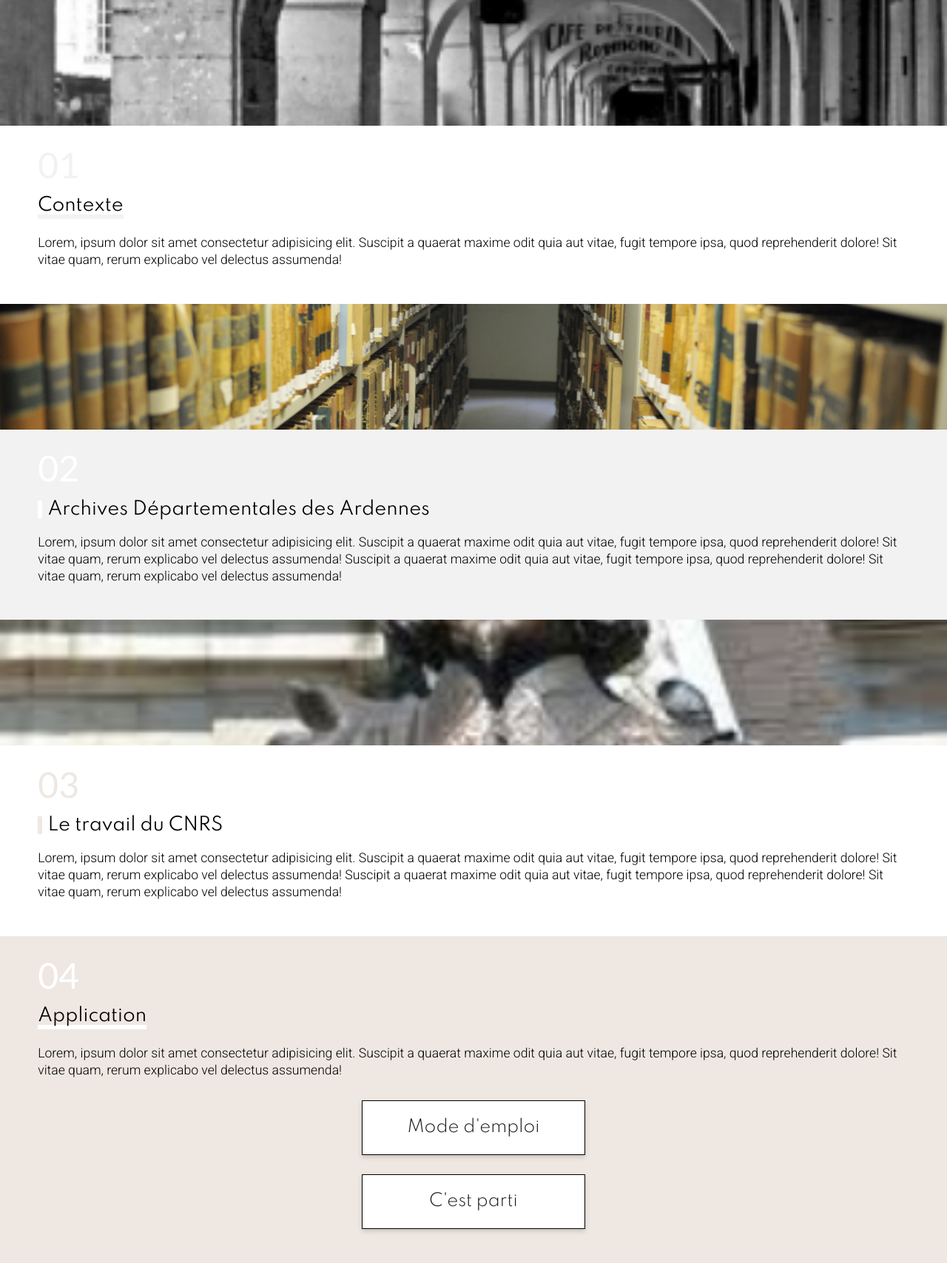
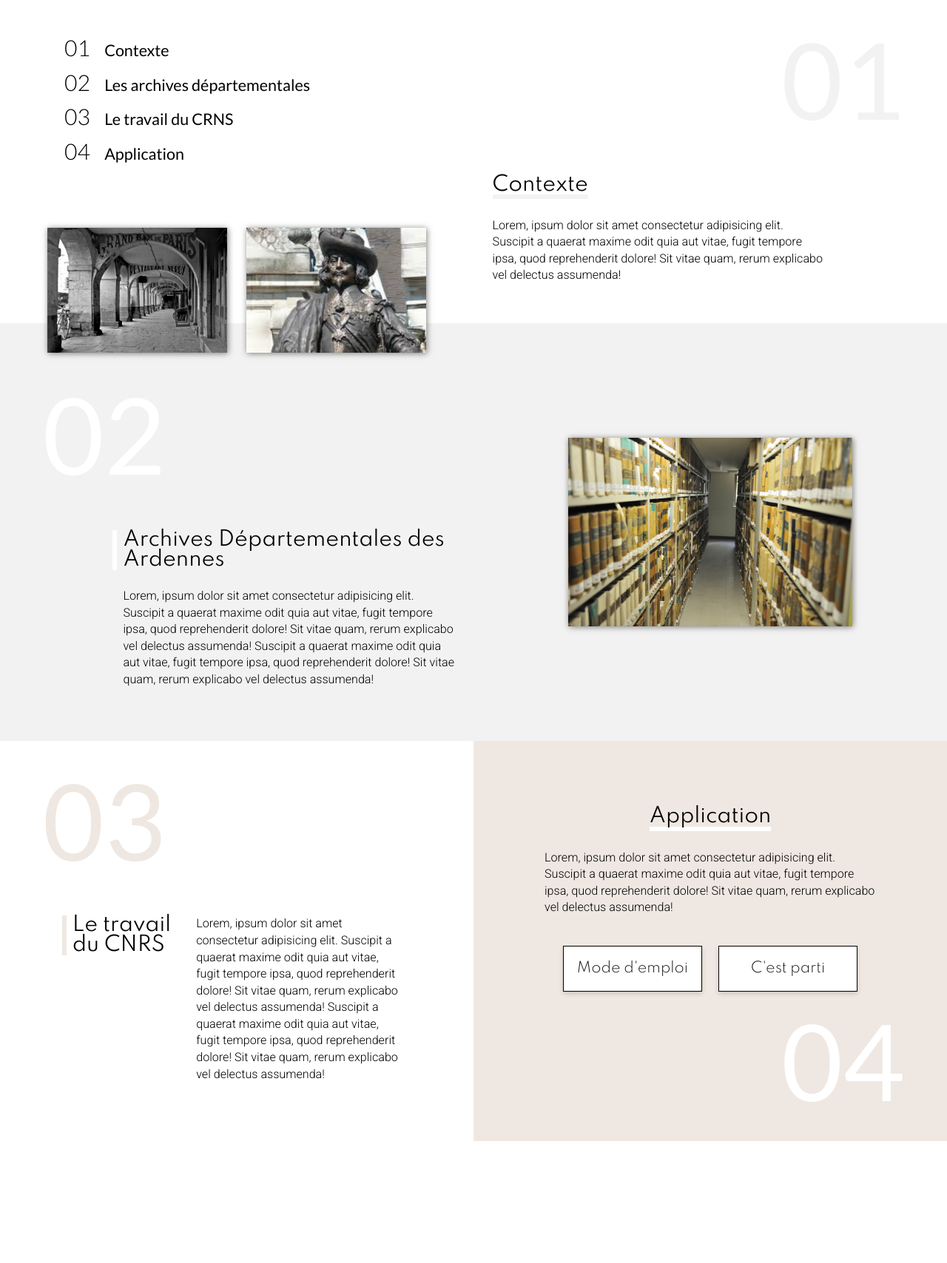
Before and after one commit to Grognard-dev/projethistorique, a PHP site: page / in a window 1280 px wide. Shown: the whole page at 74% size. After the commit the page ends 1543 px from the top, so only its background shows below. Run offline with PHP 8.4, Linux system fonts and the light colour scheme.

Commit message:
terminé main + mode d'emploi + responsive

```diff
--- a/css/reset.css
+++ b/css/reset.css
@@ -44,3 +44,7 @@
 	border-collapse: collapse;
 	border-spacing: 0;
 }
+a {
+    text-decoration: none;
+    color: inherit;
+}
--- a/css/style.css
+++ b/css/style.css
@@ -11,18 +11,50 @@
 h3 {
     font-family: 'Spartan', sans-serif;
 }
+body {
+    font-size: 3.5vw;
+}
 
 /* Fin Font Family */
 
 
 /* MAIN */
 
+.menutarget {
+    font-family:  'Lato', serif;
+    font-size: 1.2em;
+    line-height: 1.3em;
+    padding: 2em 0;
+}
+
+.menutarget > div {
+    margin-left: 4%;
+    margin-right: 4%;
+    padding: 0.5em 0;
+}
+.menutarget > div > a {
+    border-bottom: 0px solid #f2f2f2;
+    transition: border 0.5s ease;
+
+}
+.menutarget > div > a:hover {
+    border-bottom: 4px solid #f2f2f2;
+
+}
+
+.menutarget span {
+    margin-right: 0.5em;
+    font-size: 1.4em;
+    font-weight: 300;
+}
+
 .bloc {
     padding-bottom: 2em;
 }
 
-.bloc:last-child {
-    padding-bottom: 2em;
+.img,
+img {
+    box-shadow: 1px 1px 8px rgba(0, 0, 0, 0.5);
 }
 
 .bloc .img {
@@ -30,7 +62,7 @@
     display: flex;
     -webkit-box-align: center;
     align-items: center;
-    height: 170px;
+    height: 45vw;
     overflow: hidden;
 }
 
@@ -38,7 +70,12 @@
     width: 100%;
 }
 
+.bloc .gonzague {
+    display: none;
+}
+
 .bloc .bignb {
+    width: fit-content;
     margin-left: 4%;
     margin-right: 4%;
     font-family: 'Lato', sans-serif;
@@ -46,6 +83,17 @@
     font-weight: 400;
     padding-top: 0.6em;
     margin-bottom: 0.4em;
+
+}
+
+.bloc .bignbxl {
+    margin-left: 4%;
+    margin-right: 4%;
+    font-family: 'Lato', sans-serif;
+    font-size: 6em;
+    font-weight: 400;
+    padding-top: 0.1em;
+    margin-bottom: 0.3em;
 
 }
 
@@ -97,10 +145,10 @@
     margin-left: 4%;
     margin-right: 4%;
     font-size: 1.1em;
-    line-height: 1.3em;
+    line-height: 1.4em;
     font-weight: 300;
-    margin-top: 1.2em;
-    padding-bottom: 0.9em;
+    margin-top: 1.5em;
+    padding-bottom: 1.1em;
 }
 
 .bloc .btm {
@@ -117,13 +165,149 @@
 }
 
 .bloc .btm>* {
-    width: 75%;
-    max-width: 300px;
+    width: 60%;
     border: 1px solid black;
-    padding: 1.1em 0;
+    padding: 1.2em 0;
     margin: 0.6em;
-    text-decoration: none;
-    color: inherit;
     text-align: center;
-    box-shadow: 0 3px 6px rgba(0, 0, 0, 0.16);
+    box-shadow: inset 0 0 7px 3px rgba(0, 0, 0, 0), 0 3px 6px rgba(0, 0, 0, 0.16);
+    transition: box-shadow 0.4s ease;
 }
+
+.bloc .btm>*:hover {
+    box-shadow: inset 0 0 15px 3px rgba(0, 0, 0, 0.20), 0 3px 6px rgba(0, 0, 0, 0.16);
+}
+
+
+
+@media (min-width: 800px) {
+    /* general */
+    body {
+        font-size: 1.4vw;
+    }
+    .bloc {
+        padding-top: 2em;
+    }
+    .bloc .bignb {
+        font-size: 8em;
+        padding-top: 0;
+    }
+    .bloc p {
+        font-size: 0.9em;
+        width: 70%;
+    }
+    .bloc .img {
+        height: auto;
+    }
+    /* desktopbloc1 */
+    #desktopbloc1,
+    #desktopbloc3 {
+        position: relative;
+        display: grid;
+        grid-template-columns: repeat(2, 1fr);
+    }
+    /* menutarget */
+    .menutarget > div {
+        padding: 0.35em 0;
+    }
+    .menutarget {
+        margin-left: 10%;
+    }
+    /* b01 */
+    section#b01 .img {
+        position: absolute;
+        bottom: -9%;
+        left: 5%;
+        width: 19%;
+    }
+    section#b01 .gonzague {
+        display: flex;
+        left: 26%;
+    }
+    section#b01 .bignb {
+        margin-right: 9%;
+        margin-left: auto;
+    }
+    /* b02 */
+    section#b02 {
+        display: grid;
+        grid-template-columns: repeat(2, 1fr);
+    }
+    section#b02 > div:nth-child(1)  {
+        grid-column: 2;
+        grid-row: 1;
+    }
+    section#b02 > div:nth-child(2) {
+        grid-column: 1;
+        grid-row: 1;
+        margin-bottom: 1em;
+    }
+    section#b02 > div:nth-child(2) h2,
+    section#b02 > div:nth-child(2) p {
+        margin-left: auto!important;
+    }
+    section#b02 > div:nth-child(2) h2 {
+        width: 70%;
+    }
+    section#b02 .img {
+        margin: auto;
+        width: 60%;
+    }
+    section#b02 .bignb {
+        margin-top: 0.3em;
+        margin-left: 9%;
+    }
+
+    /* b03 */
+    section#b03 .img {
+        display: none;
+    }
+    section#b03 .bignb {
+        margin-left: 9%;
+    }
+    section#b03 > div:last-child {
+        display: grid;
+        grid-template-columns: 12% 27% auto;
+    }
+    section#b03 > div:last-child h2 {
+        grid-column: 2;
+        height: fit-content;
+    }
+    section#b03 > div:last-child p {
+        grid-column: 3;
+        margin-top: 0;
+    }
+
+    /* b04 */
+    section#b04 {
+        padding-top: 5em;
+        display: flex;
+        flex-direction: column;
+    }
+    section#b04 h2,
+    section#b04 p {
+        align-self: center;
+    }
+    section#b04 p {
+        margin-top: 1.5em;
+    }
+    section#b04 .bignb {
+        order: 2;
+        margin-right: 9%;
+        margin-left: auto;
+        margin-top: auto;
+        padding-top: 0;
+        margin-bottom: 0;
+    }
+    section#b04 .btm {
+        flex-direction: row;
+        justify-content: center;
+        margin: 0.45em 0;
+    }
+    section#b04 .btm > * {
+        width: 29%;
+        padding: 1em 0;
+        font-size: 0.75em;
+        line-height: initial;
+    }
+}
--- a/index.php
+++ b/index.php
@@ -23,10 +23,31 @@
     <?php include ('php/header.php'); ?>
 
     <main>
-        <section class="bloc">
+
+        <div id="desktopbloc1">
+
+            <div class="menutarget">
+                <div>
+                    <span>01</span> <a href="#b01">Contexte</a>
+                </div>
+                <div>
+                    <span>02</span> <a href="#b02">Les archives départementales</a>
+                </div>
+                <div>
+                    <span>03</span> <a href="#b03">Le travail du CRNS</a>
+                </div>
+                <div>
+                    <span>04</span> <a href="#b04">Application</a>
+                </div>
+            </div>
+
+            <section id="b01" class="bloc">
 
                 <div class="img">
                     <img src="ressources/img/arcade.png" alt="">
+                </div>
+                <div class="img gonzague">
+                    <img src="ressources/img/gonzague.png" alt="">
                 </div>
 
                 <div class="text-light bignb">01</div>
@@ -35,22 +56,30 @@
 
                 <p>Lorem, ipsum dolor sit amet consectetur adipisicing elit. Suscipit a quaerat maxime odit quia aut vitae, fugit tempore ipsa, quod reprehenderit dolore! Sit vitae quam, rerum explicabo vel delectus assumenda!</p>
 
+            </section>
 
-        </section>
-        <section class="bloc bg-light">
+        </div>
+
+        <div id="desktopbloc2">
+            <section id="b02" class="bloc bg-light">
 
                 <div class="img">
                     <img src="ressources/img/archives08.jpeg" alt="">
                 </div>
 
+                <div>
                     <div class="text-white bignb">02</div>
 
                     <h2 class="titlelw">Archives Départementales des Ardennes</h2>
 
                     <p>Lorem, ipsum dolor sit amet consectetur adipisicing elit. Suscipit a quaerat maxime odit quia aut vitae, fugit tempore ipsa, quod reprehenderit dolore! Sit vitae quam, rerum explicabo vel delectus assumenda! Suscipit a quaerat maxime odit quia aut vitae, fugit tempore ipsa, quod reprehenderit dolore! Sit vitae quam, rerum explicabo vel delectus assumenda!</p>
+                </div>
+            </section>
+        </div>
 
-        </section>
-        <section class="bloc">
+        <div id="desktopbloc3">
+
+            <section id="b03" class="bloc">
 
                 <div class="img">
                     <img src="ressources/img/gonzague.png" alt="">
@@ -58,14 +87,15 @@
 
                 <div class="text-gold bignb">03</div>
 
+                <div>
                     <h2 class="titlelg">Le travail du CNRS</h2>
 
                     <p>Lorem, ipsum dolor sit amet consectetur adipisicing elit. Suscipit a quaerat maxime odit quia aut vitae, fugit tempore ipsa, quod reprehenderit dolore! Sit vitae quam, rerum explicabo vel delectus assumenda! Suscipit a quaerat maxime odit quia aut vitae, fugit tempore ipsa, quod reprehenderit dolore! Sit vitae quam, rerum explicabo vel delectus assumenda!</p>
-
+                </div>
 
             </section>
-        <section class="bloc bg-gold">
 
+            <section id="b04" class="bloc bg-gold">
 
                 <div class="text-white bignb">04</div>
 
@@ -75,12 +105,14 @@
 
 
                 <div class="btm text-black">
-                <a class="bg-white" href="">Mode d'emploi</a>
+                    <a class="bg-white" href="tuto.php">Mode d'emploi</a>
                     <a class="bg-white" href="">C'est parti</a>
                 </div>
 
+            </section>
 
-        </section>
+        </div>
+
     </main>
 
     <?php include ('php/footer.php'); ?>
```
Also changed, not shown: css/footer.css (added, +16 -0 lines), css/tuto.css (added, +241 -0 lines), tuto.php (added, +113 -0 lines), ressources/img/ardennesmetropole.png (added), ressources/img/clockbg.png (added), ressources/img/cnil.svg (added), ressources/img/cnrs.png (added), ressources/img/grandest.png (added), 1 other file. Lines whose indentation alone changed are shown as unchanged.
